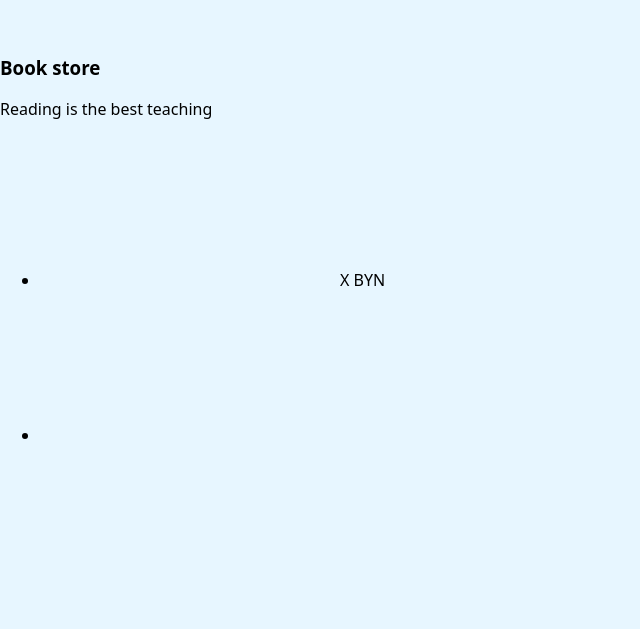
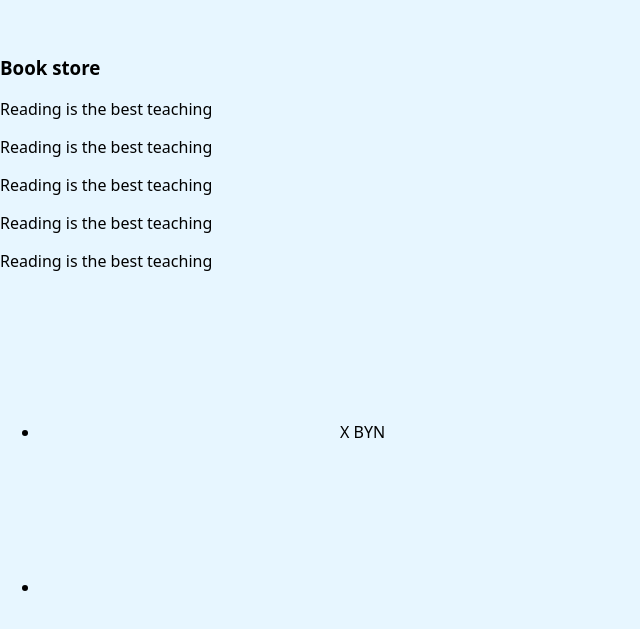
Before and after one commit to Spenkau/library, a React (Create React App) app: page / in a window 1280 px wide. Shown: the part 119-748 px from the top of the page, without its empty margins (0-640 px from the left). Built offline with nearby package versions, Linux system fonts and the light colour scheme.

Commit message:
updated app.js

```diff
--- a/src/App.js
+++ b/src/App.js
@@ -9,6 +9,10 @@ function App() {
           <svg />
           <div className="headerInfo">
             <h3>Book store</h3>
+            <p>Reading is the best teaching</p>
+            <p>Reading is the best teaching</p>
+            <p>Reading is the best teaching</p>
+            <p>Reading is the best teaching</p>
             <p>Reading is the best teaching</p>
           </div>
         </div>
```
